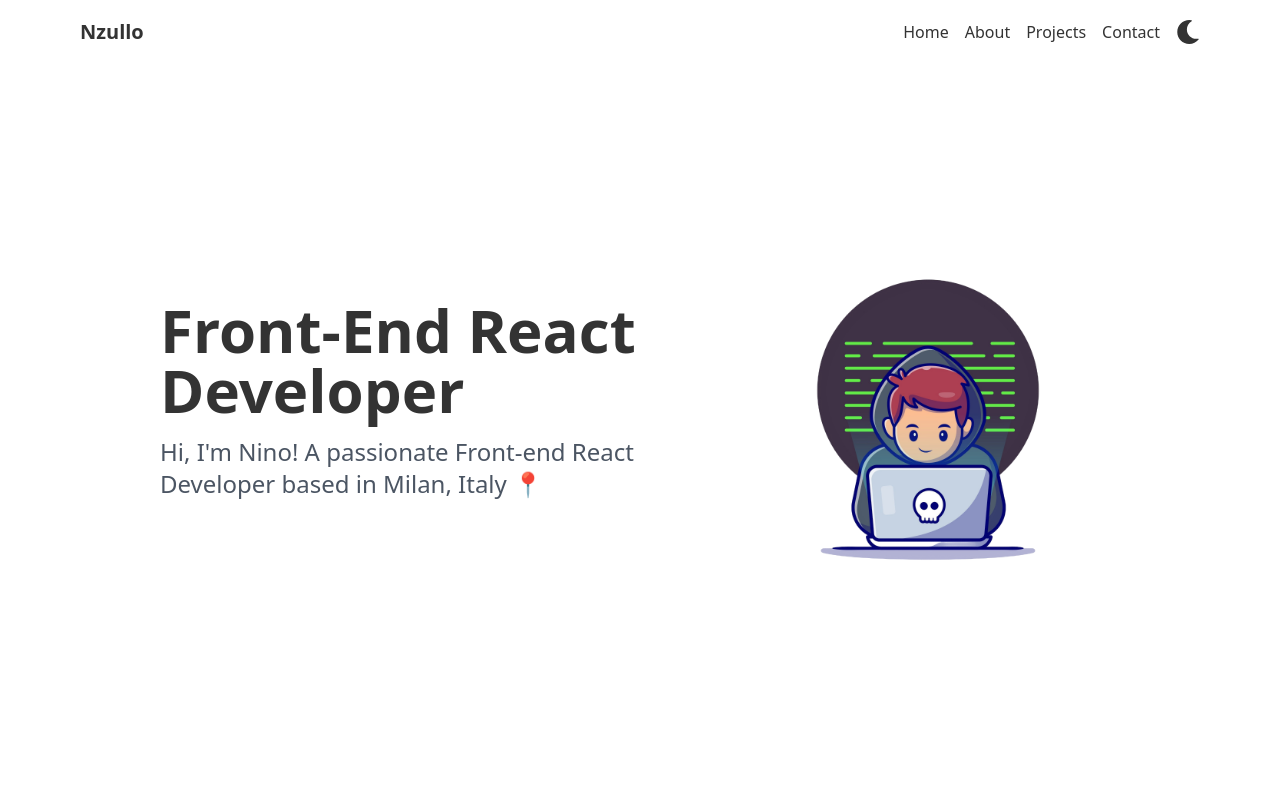
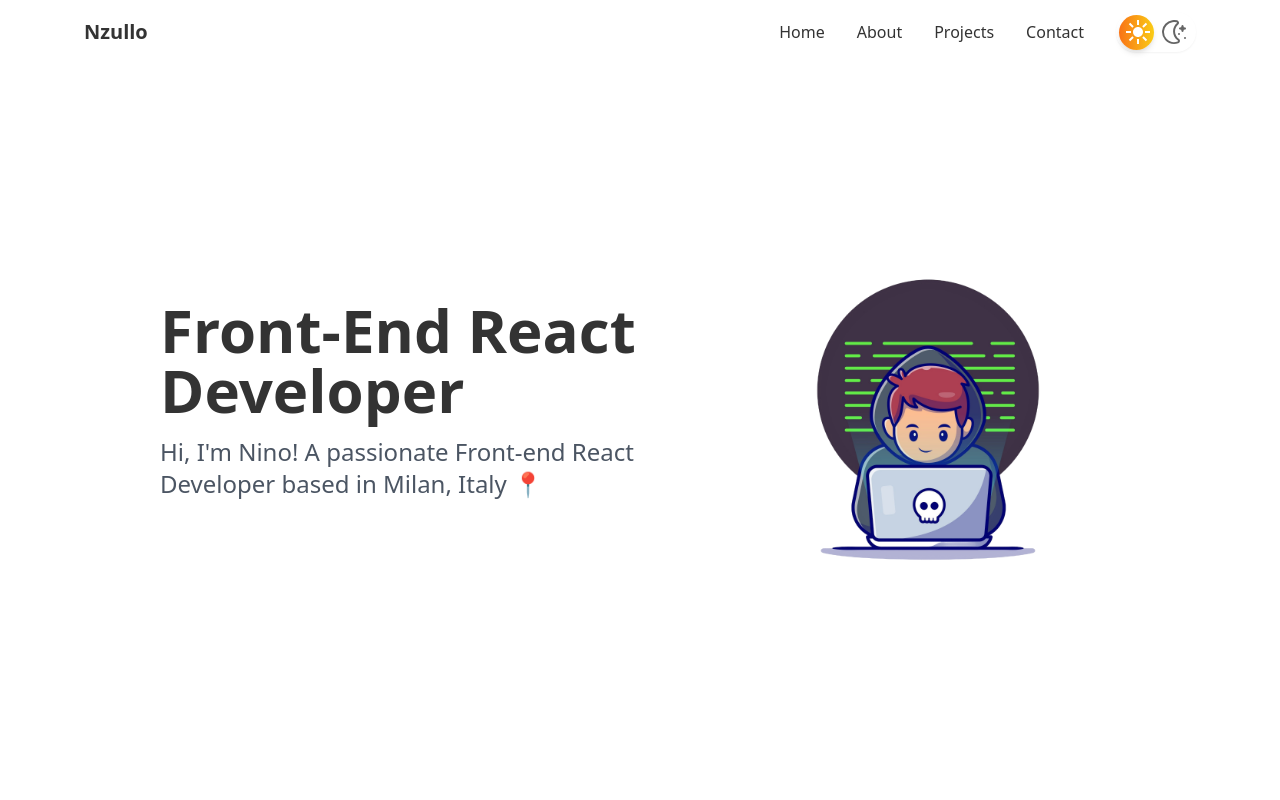
Before and after one commit to NinoZullo05/DevPortfolio, a React (Create React App) app: page / in a window 1280 px wide. Shown: the top 800 px of the page. Built offline with nearby package versions, Linux system fonts and the light colour scheme.

Commit message:
Fixed responsive problem in the NavBar component

```diff
--- /dev/null
+++ b/src/components/DarkModeToggle.jsx
@@ -0,0 +1,37 @@
+import React from "react";
+import { useTheme } from "../hooks/ThemeContext";
+
+const DarkModeToggle = () => {
+  const { isDarkMode, toggleTheme } = useTheme();
+
+  return (
+    <label className="inline-flex items-center relative ml-4">
+      <input
+        className="peer hidden"
+        id="toggle"
+        type="checkbox"
+        checked={isDarkMode}
+        onChange={toggleTheme}
+      />
+      <div className="relative w-[80px] h-[40px] bg-white peer-checked:bg-zinc-500 rounded-full after:absolute after:content-[''] after:w-[35px] after:h-[35px] after:bg-gradient-to-r from-orange-500 to-yellow-400 peer-checked:after:from-zinc-900 peer-checked:after:to-zinc-900 after:rounded-full after:top-[2.5px] after:left-[2.5px] peer-checked:after:left-[75px] peer-checked:after:translate-x-[-100%] shadow-sm duration-300 after:duration-300 after:shadow-md"></div>
+      <svg
+        height="0"
+        width="100"
+        viewBox="0 0 24 24"
+        className="fill-white peer-checked:opacity-60 absolute w-6 h-6 left-[10px]"
+      >
+        <path d="M12,17c-2.76,0-5-2.24-5-5s2.24-5,5-5,5,2.24,5,5-2.24,5-5,5ZM13,0h-2V5h2V0Zm0,19h-2v5h2v-5ZM5,11H0v2H5v-2Zm19,0h-5v2h5v-2Zm-2.81-6.78l-1.41-1.41-3.54,3.54,1.41,1.41,3.54-3.54ZM7.76,17.66l-1.41-1.41-3.54,3.54,1.41,1.41,3.54-3.54Zm0-11.31l-3.54-3.54-1.41,1.41,3.54,3.54,1.41-1.41Zm13.44,13.44l-3.54-3.54-1.41,1.41,3.54,3.54,1.41-1.41Z" />
+      </svg>
+      <svg
+        height="512"
+        width="512"
+        viewBox="0 0 24 24"
+        className="fill-black opacity-60 peer-checked:opacity-70 peer-checked:fill-white absolute w-6 h-6 right-[10px]"
+      >
+        <path d="M12.009,24A12.067,12.067,0,0,1,.075,10.725,12.121,12.121,0,0,1,10.1.152a13,13,0,0,1,5.03.206,2.5,2.5,0,0,1,1.8,1.8,2.47,2.47,0,0,1-.7,2.425c-4.559,4.168-4.165,10.645.807,14.412h0a2.5,2.5,0,0,1-.7,4.319A13.875,13.875,0,0,1,12.009,24Zm.074-22a10.776,10.776,0,0,0-1.675.127,10.1,10.1,0,0,0-8.344,8.8A9.928,9.928,0,0,0,4.581,18.7a10.473,10.473,0,0,0,11.093,2.734.5.5,0,0,0,.138-.856h0C9.883,16.1,9.417,8.087,14.865,3.124a.459.459,0,0,0,.127-.465.491.491,0,0,0-.356-.362A10.68,10.68,0,0,0,12.083,2ZM20.5,12a1,1,0,0,1-.97-.757l-.358-1.43L17.74,9.428a1,1,0,0,1,.035-1.94l1.4-.325.351-1.406a1,1,0,0,1,1.94,0l.355,1.418,1.418.355a1,1,0,0,1,0,1.94l-1.418.355-.355,1.418A1,1,0,0,1,20.5,12ZM16,14a1,1,0,0,0,2,0A1,1,0,0,0,16,14Zm6,4a1,1,0,0,0,2,0A1,1,0,0,0,22,18Z" />
+      </svg>
+    </label>
+  );
+};
+
+export default DarkModeToggle;
--- a/src/components/Footer.jsx
+++ b/src/components/Footer.jsx
@@ -5,7 +5,7 @@ const Footer = () => {
         <div className=" dark:text-dark-text text-light-text flex flex-col md:flex-row justify-between items-center">
           <p>Copyright © 2024. All rights are reserved</p>
           <div className="flex space-x-4 mt-4 md:mt-0">
-            <a
+            {/* <a
               href="#"
               className="text-light-text dark:text-dark-text hover:text-light-green dark:hover:text-dark-green transition duration-300"
             >
@@ -17,6 +17,7 @@ const Footer = () => {
             >
               <i className="fab fa-github text-2xl"></i>
             </a>
+                        */}
           </div>
         </div>
       </div>
--- a/src/components/Home.jsx
+++ b/src/components/Home.jsx
@@ -15,13 +15,13 @@ const Home = () => {
           </p>
           <div className="flex justify-center md:justify-start space-x-4">
             <a
-              href="#"
+              href="#test"
               className="text-3xl text-gray-600 hover:text-light-green dark:text-gray-400 dark:hover:text-dark-green"
             >
               <i className="fab fa-linkedin"></i>
             </a>
             <a
-              href="#"
+              href="#test"
               className="text-3xl text-gray-600 hover:text-light-green dark:text-gray-400 dark:hover:text-dark-green"
             >
               <i className="fab fa-github"></i>
--- a/src/components/NavBar.jsx
+++ b/src/components/NavBar.jsx
@@ -1,200 +1,124 @@
-import React, { useState, useEffect } from "react";
-import { FaBars, FaTimes, FaMoon, FaSun } from "react-icons/fa";
-import { useTheme } from "../hooks/ThemeContext";
-import { Link } from "react-scroll"; // Importa react-scroll
+import React, { useState, useEffect, useRef } from "react";
+import { FaBars, FaTimes } from "react-icons/fa";
+import { Link } from "react-scroll";
+import DarkModeToggle from "./DarkModeToggle";
+import SocialMediaButtons from "./SocialMediaButtons";
 
 const Navbar = () => {
   const [isOpen, setIsOpen] = useState(false);
   const [isScrolled, setIsScrolled] = useState(false);
-  const { isDarkMode, toggleTheme } = useTheme();
+  const menuRef = useRef(null);
+  const buttonRef = useRef(null);
 
   useEffect(() => {
     const handleScroll = () => {
-      if (window.scrollY > 20) {
-        setIsScrolled(true);
-      } else {
-        setIsScrolled(false);
+      setIsScrolled(window.scrollY > 20);
+    };
+
+    window.addEventListener("scroll", handleScroll);
+    return () => window.removeEventListener("scroll", handleScroll);
+  }, []);
+
+  useEffect(() => {
+    const handleOutsideClick = (event) => {
+      if (
+        isOpen &&
+        menuRef.current &&
+        !menuRef.current.contains(event.target) &&
+        !buttonRef.current.contains(event.target)
+      ) {
+        setIsOpen(false);
       }
     };
 
-    window.addEventListener("scroll", handleScroll);
+    document.addEventListener("mousedown", handleOutsideClick);
     return () => {
-      window.removeEventListener("scroll", handleScroll);
+      document.removeEventListener("mousedown", handleOutsideClick);
     };
-  }, []);
+  }, [isOpen]);
+
+  const navLinks = [
+    { to: "home", label: "Home" },
+    { to: "about", label: "About" },
+    { to: "projects", label: "Projects" },
+    { to: "contact", label: "Contact" },
+  ];
+
+  const toggleMenu = () => {
+    setIsOpen(!isOpen);
+  };
 
   return (
     <nav
       className={`fixed top-0 left-0 right-0 z-50 transition-all duration-300 ${
-        isScrolled
-          ? "bg-light-bg dark:bg-dark-bg shadow-lg"
-          : "bg-transparent dark:bg-transparent"
+        isScrolled ? "bg-light-bg dark:bg-dark-bg shadow-lg" : "bg-transparent dark:bg-transparent"
       }`}
     >
-      <div className="max-w-6xl mx-auto px-4">
+      <div className="max-w-6xl mx-auto px-5">
         <div className="flex justify-between items-center h-16">
-          <div className="flex items-center">
-            <a
-              href="#"
-              className="text-xl font-bold text-light-text dark:text-dark-text"
-            >
+          <a href="github.com/NinoZullo05" className="text-xl font-bold text-light-text dark:text-dark-text">
             Nzullo
           </a>
-          </div>
 
-          {/* Links per large screen (allineati a destra) */}
-          <div className="hidden md:flex items-center space-x-4 ml-auto">
+          {/* Desktop navigation */}
+          <div className="hidden md:flex items-center space-x-8">
+            {navLinks.map((link) => (
               <Link
-              to="home"
-              smooth={true} // Attiva lo scroll fluido
-              duration={500} // Durata dello scroll
-              className="cursor-pointer text-light-text dark:text-dark-text hover:text-light-green dark:hover:text-dark-green transition duration-300"
-            >
-              Home
-            </Link>
-            <Link
-              to="about"
+                key={link.to}
+                to={link.to}
                 smooth={true}
                 duration={500}
                 className="cursor-pointer text-light-text dark:text-dark-text hover:text-light-green dark:hover:text-dark-green transition duration-300"
               >
-              About
+                {link.label}
               </Link>
-            <Link
-              to="projects"
-              smooth={true}
-              duration={500}
-              className="cursor-pointer text-light-text dark:text-dark-text hover:text-light-green dark:hover:text-dark-green transition duration-300"
-            >
-              Projects
-            </Link>
-            <Link
-              to="contact"
-              smooth={true}
-              duration={500}
-              className="cursor-pointer text-light-text dark:text-dark-text hover:text-light-green dark:hover:text-dark-green transition duration-300"
-            >
-              Contact
-            </Link>
-
-            {/* Pulsante di toggle dark mode per schermi grandi */}
-            <button
-              onClick={toggleTheme}
-              className="ml-4 text-light-text dark:text-dark-text focus:outline-none"
-              aria-label="Toggle theme"
-            >
-              {isDarkMode ? <FaSun size={24} /> : <FaMoon size={24} />}
-            </button>
+            ))}
+            <DarkModeToggle />
           </div>
 
-          {/* Pulsante menu mobile */}
-          <div className="md:hidden">
+          {/* Mobile menu button */}
           <button
-              onClick={() => setIsOpen(!isOpen)}
-              className="text-light-text dark:text-dark-text hover:text-light-green dark:hover:text-dark-green focus:outline-none"
-              aria-label="toggle menu"
+            ref={buttonRef}
+            onClick={toggleMenu}
+            className="md:hidden text-light-text dark:text-dark-text hover:text-light-green dark:hover:text-dark-green transition duration-300 z-50"
+            aria-label="Toggle mobile menu"
           >
-              {!isOpen ? <FaBars size={24} /> : <FaTimes size={24} />}
+            {isOpen ? <FaTimes size={28} /> : <FaBars size={28} />}
           </button>
         </div>
       </div>
-      </div>
 
-      {/* Menu mobile */}
+      {/* Mobile menu */}
       <div
-        className={`md:hidden fixed top-0 right-0 bottom-0 w-64 bg-light-bg dark:bg-dark-bg z-50 shadow-lg transform transition-transform duration-300 ease-in-out ${
+        ref={menuRef}
+        className={`fixed inset-y-0 right-0 z-40 w-64 bg-light-bg dark:bg-dark-bg shadow-lg transform ${
           isOpen ? "translate-x-0" : "translate-x-full"
-        }`}
+        } transition-transform duration-300 ease-in-out md:hidden`}
       >
-        <div className="flex flex-col h-full justify-between">
-          {/* Parte superiore menu mobile */}
-          <div className="px-4 py-6">
-            <div className="flex items-center justify-between mb-8">
-              <a
-                href="#"
-                className="text-xl font-bold text-light-text dark:text-dark-text"
-              >
-                Nzullo
-              </a>
-              <button
-                onClick={() => setIsOpen(false)}
-                className="text-light-text dark:text-dark-text focus:outline-none"
-              >
-                <FaTimes size={24} />
-              </button>
-            </div>
-
-            {/* Link del menu mobile */}
-            <nav className="flex flex-col space-y-4">
+        <div className="flex flex-col h-full pt-16 px-8">
+          <ul className="space-y-6">
+            {navLinks.map((link) => (
+              <li key={link.to}>
                 <Link
-                to="home"
+                  to={link.to}
                   smooth={true}
                   duration={500}
-                className="cursor-pointer text-light-text dark:text-dark-text hover:text-light-green dark:hover:text-dark-green transition duration-300"
-                onClick={() => setIsOpen(false)} // Chiude il menu mobile dopo il click
+                  onClick={() => setIsOpen(false)}
+                  className="text-lg text-light-text dark:text-dark-text hover:text-light-green dark:hover:text-dark-green cursor-pointer transition duration-300"
                 >
-                Home
+                  {link.label}
                 </Link>
-              <Link
-                to="about"
-                smooth={true}
-                duration={500}
-                className="cursor-pointer text-light-text dark:text-dark-text hover:text-light-green dark:hover:text-dark-green transition duration-300"
-                onClick={() => setIsOpen(false)}
-              >
-                About
-              </Link>
-              <Link
-                to="projects"
-                smooth={true}
-                duration={500}
-                className="cursor-pointer text-light-text dark:text-dark-text hover:text-light-green dark:hover:text-dark-green transition duration-300"
-                onClick={() => setIsOpen(false)}
-              >
-                Projects
-              </Link>
-              <Link
-                to="contact"
-                smooth={true}
-                duration={500}
-                className="cursor-pointer text-light-text dark:text-dark-text hover:text-light-green dark:hover:text-dark-green transition duration-300"
-                onClick={() => setIsOpen(false)}
-              >
-                Contact
-              </Link>
-            </nav>
-          </div>
-
-          {/* Toggle modalità scura (in basso nella tendina mobile) */}
-          <div className="px-4 py-6 border-t border-gray-200 dark:border-gray-700">
-            <button
-              onClick={toggleTheme}
-              className="flex items-center space-x-2 text-light-text dark:text-dark-text focus:outline-none"
-              aria-label="Toggle theme"
-            >
-              {isDarkMode ? (
-                <>
-                  <FaSun size={24} />
-                  <span>Light Mode</span>
-                </>
-              ) : (
-                <>
-                  <FaMoon size={24} />
-                  <span>Dark Mode</span>
-                </>
-              )}
-            </button>
+              </li>
+            ))}
+          </ul>
+          <div className="mt-auto">
+            <SocialMediaButtons />
+            <div className="mt-4 flex justify-center mb-4">
+              <DarkModeToggle />
             </div>
           </div>
         </div>
-
-      {/* Overlay per chiusura menu mobile */}
-      {isOpen && (
-        <div
-          className="fixed inset-0 bg-black bg-opacity-50 z-40"
-          onClick={() => setIsOpen(false)}
-        ></div>
-      )}
+      </div>
     </nav>
   );
 };
--- a/src/components/ProjectCard.jsx
+++ b/src/components/ProjectCard.jsx
@@ -1,6 +1,5 @@
 import React, { useState } from "react";
-import { FaAngular, FaReact, FaJava } from "react-icons/fa";
-import { SiTailwindcss, SiMysql, SiFlutter } from "react-icons/si";
+
 
 const ProjectCard = ({ title, description, image, technologies, isDarkMode }) => {
   const [isFlipped, setIsFlipped] = useState(false);
@@ -54,7 +53,7 @@ const ProjectCard = ({ title, description, image, technologies, isDarkMode }) =>
           </div>
           <div className="mt-auto">
             <a
-              href="#"
+              href="#test"
               className="inline-block px-4 py-2 bg-blue-500 text-white rounded-lg hover:bg-blue-600 transition-colors duration-300"
               aria-label="View Project"
             >
--- /dev/null
+++ b/src/components/SocialMediaButtons.jsx
@@ -0,0 +1,29 @@
+import React from 'react';
+import { FaEnvelope, FaGithub, FaLinkedin } from 'react-icons/fa';
+
+const SocialMediaButtons = () => {
+  const socialLinks = [
+    { icon: FaEnvelope, href: 'mailto:nino.zullo05dev@gmail.com', label: 'Email' },
+    { icon: FaGithub, href: 'https://github.com/NinoZullo05', label: 'GitHub' },
+    { icon: FaLinkedin, href: 'https://www.linkedin.com/in/nino-zullo-a929992b1/', label: 'LinkedIn' },
+  ];
+
+  return (
+    <div className="flex justify-center space-x-4">
+      {socialLinks.map(({ icon: Icon, href, label }) => (
+        <a
+          key={label}
+          href={href}
+          target="_blank"
+          rel="noopener noreferrer"
+          className="text-light-text dark:text-dark-text hover:text-light-green dark:hover:text-dark-green transition duration-300"
+          aria-label={label}
+        >
+          <Icon size={24} />
+        </a>
+      ))}
+    </div>
+  );
+};
+
+export default SocialMediaButtons;
--- a/src/hooks/ThemeContext.js
+++ b/src/hooks/ThemeContext.js
@@ -1,4 +1,4 @@
-import React, { createContext, useState, useContext } from "react";
+import React, { createContext, useState, useEffect, useContext } from "react";
 
 const ThemeContext = createContext();
 
@@ -7,7 +7,22 @@ export const useTheme = () => useContext(ThemeContext);
 export const ThemeProvider = ({ children }) => {
   const [isDarkMode, setIsDarkMode] = useState(false);
 
-  const toggleTheme = () => setIsDarkMode(!isDarkMode);
+  // Controlla il localStorage all'avvio e imposta il tema in base ai dati salvati
+  useEffect(() => {
+    const savedTheme = localStorage.getItem("isDarkMode");
+    if (savedTheme !== null) {
+      setIsDarkMode(JSON.parse(savedTheme));
+    }
+  }, []);
+
+  // Funzione per alternare il tema e salvare lo stato nel localStorage
+  const toggleTheme = () => {
+    setIsDarkMode((prevMode) => {
+      const newMode = !prevMode;
+      localStorage.setItem("isDarkMode", JSON.stringify(newMode));
+      return newMode;
+    });
+  };
 
   return (
     <ThemeContext.Provider value={{ isDarkMode, toggleTheme }}>
```
Lines whose indentation alone changed are shown as unchanged.
